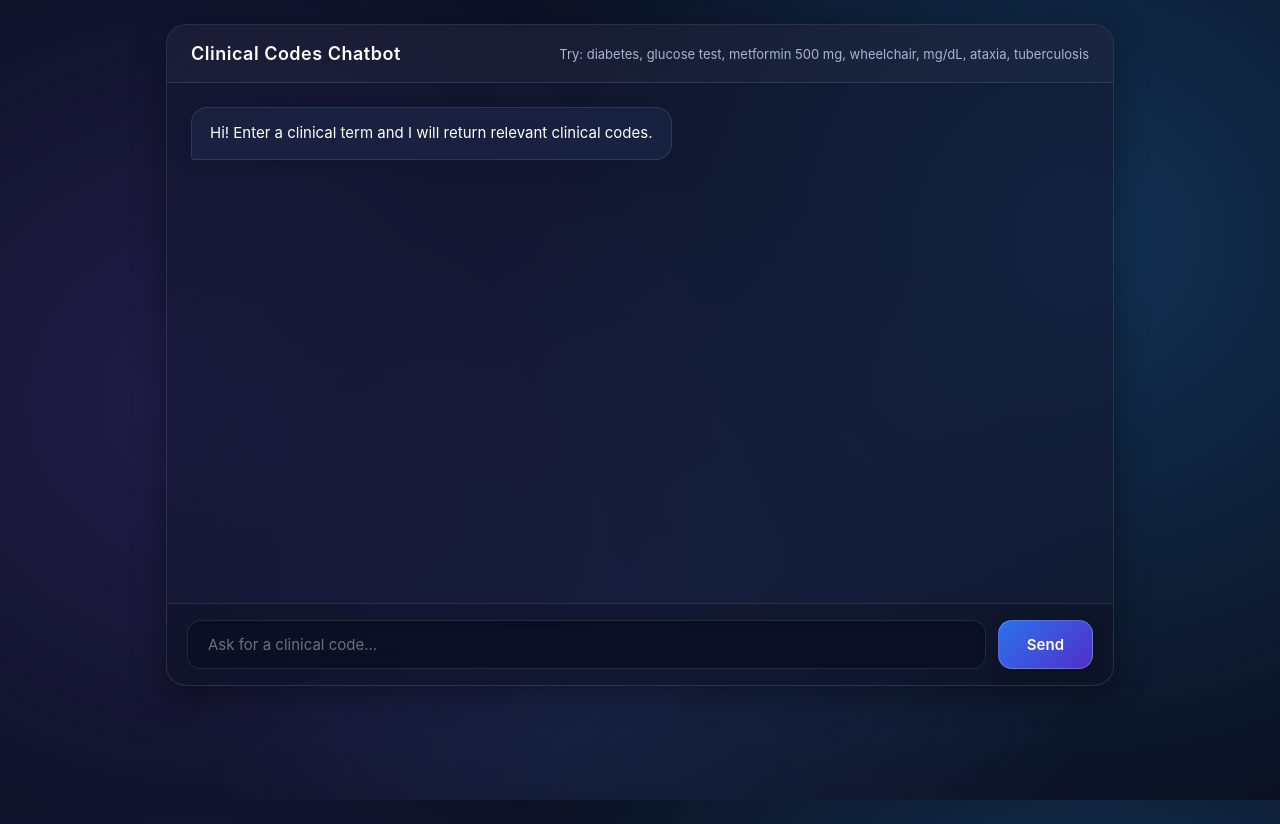
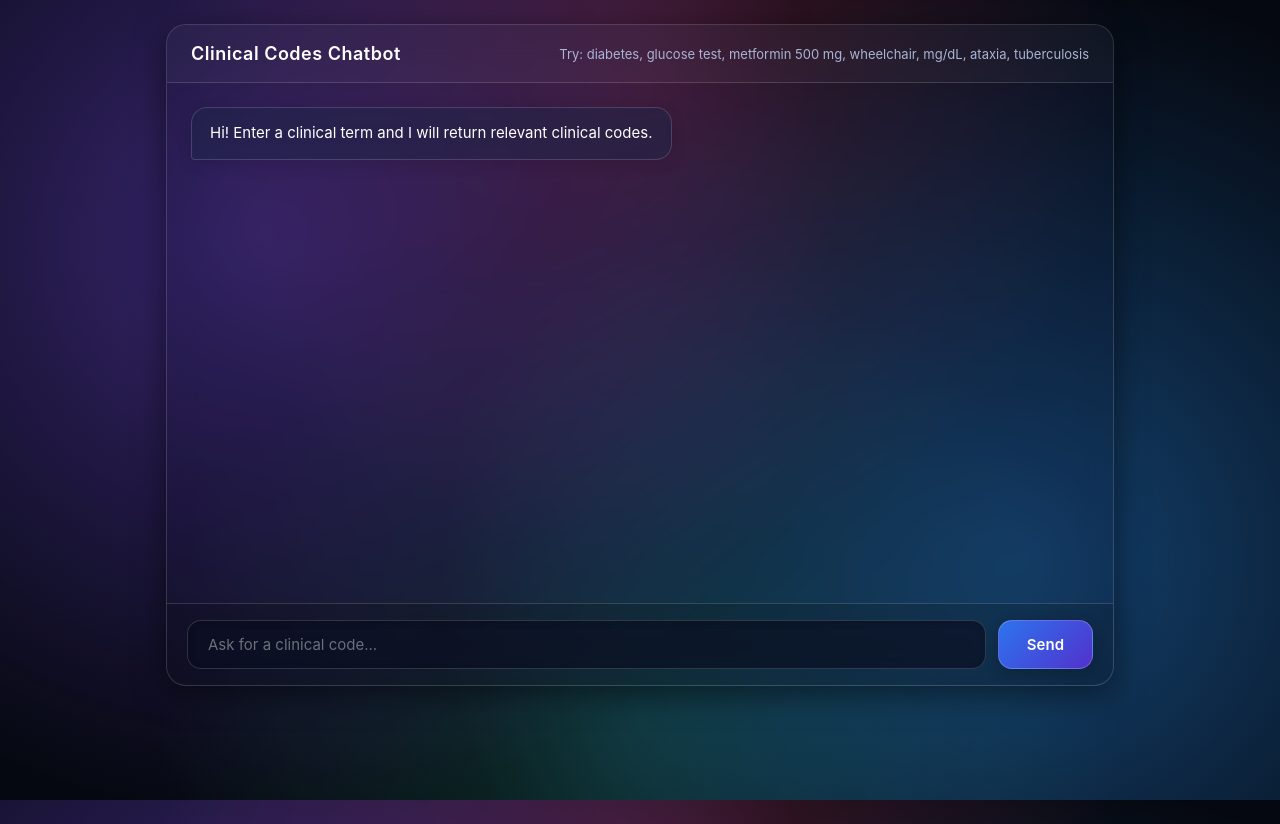
Before and after one commit to shivanip2419/clinical-codes-finder, a FastAPI app: page / in a window 1280 px wide. Run offline with FastAPI, Linux system fonts and the light colour scheme.

Commit message:
Polish Phase 4: Enhance Glassmorphism blur contrast

```diff
--- a/app/static/chat.css
+++ b/app/static/chat.css
@@ -1,15 +1,16 @@
 :root {
-  --bg-gradient: radial-gradient(circle at 15% 50%, rgba(73, 50, 150, 0.35), transparent 50%),
-                 radial-gradient(circle at 85% 30%, rgba(30, 110, 180, 0.35), transparent 50%),
-                 radial-gradient(circle at 50% 80%, rgba(50, 80, 150, 0.3), transparent 50%),
-                 #0b1020;
-  --glass-bg: rgba(20, 25, 50, 0.55);
-  --glass-border: rgba(255, 255, 255, 0.1);
-  --glass-shadow: 0 8px 32px 0 rgba(0, 0, 0, 0.37);
+  --bg-gradient: radial-gradient(circle at 20% 30%, rgba(130, 80, 250, 0.4), transparent 50%),
+                 radial-gradient(circle at 80% 70%, rgba(40, 150, 250, 0.4), transparent 50%),
+                 radial-gradient(circle at 50% 10%, rgba(200, 60, 100, 0.3), transparent 50%),
+                 radial-gradient(circle at 50% 90%, rgba(50, 200, 150, 0.2), transparent 50%),
+                 #050810;
+  --glass-bg: rgba(20, 25, 50, 0.15); /* Much lower opacity to see thru */
+  --glass-border: rgba(255, 255, 255, 0.15);
+  --glass-shadow: 0 8px 32px 0 rgba(0, 0, 0, 0.5);
   --text: #ffffff;
   --muted: #aab4d4;
-  --user: rgba(37, 99, 235, 0.7);
-  --bot: rgba(30, 40, 75, 0.6);
+  --user: rgba(37, 99, 235, 0.75);
+  --bot: rgba(30, 40, 75, 0.4);
   --accent: #8ab4ff;
 }
 
```
